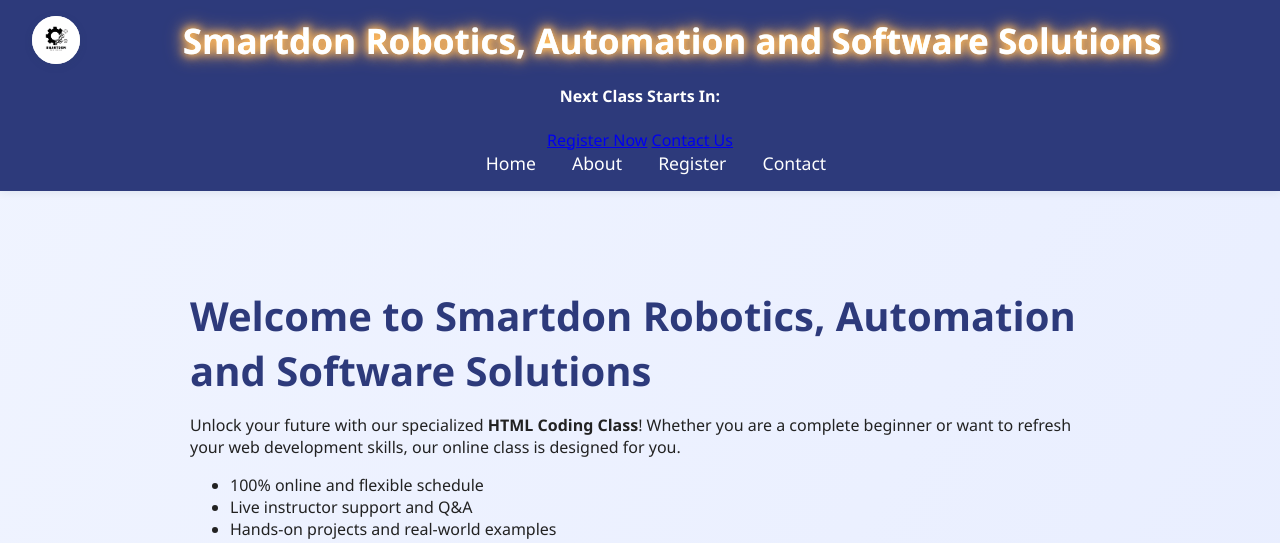
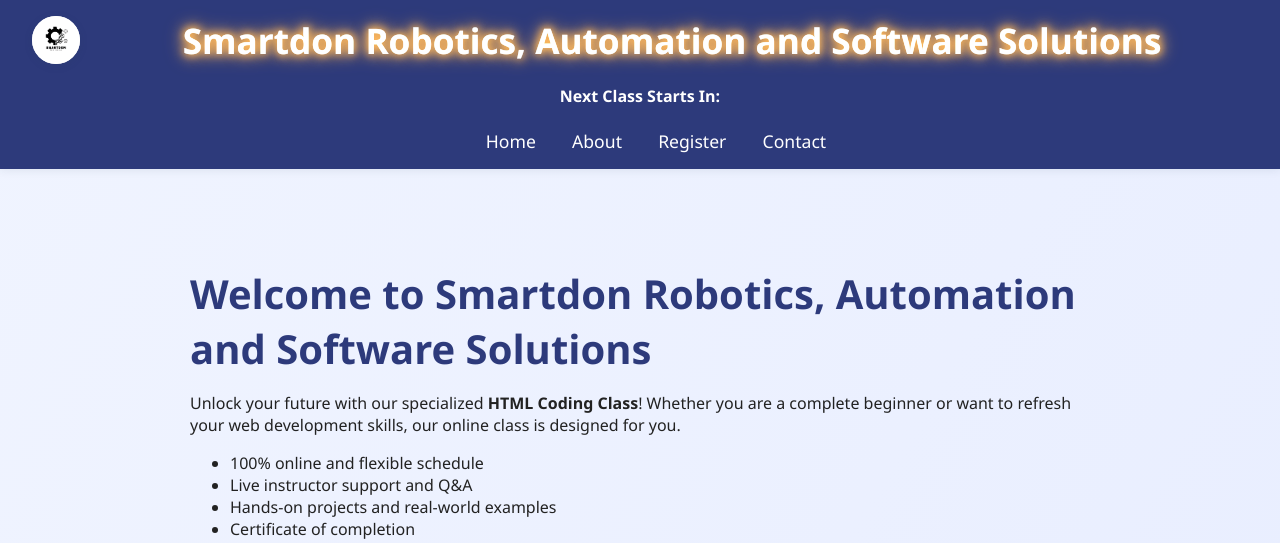
Before and after one commit to SMARTDON-TECHNOLOGIES/srass-coding-class-registration, a plain HTML site: page index.html in a window 1280 px wide. Shown: the top 543 px of the page. Drawn offline with Linux system fonts and the light colour scheme.

Commit message:
Add files via upload

```diff
--- a/index.html
+++ b/index.html
@@ -4,7 +4,7 @@
 <head>
     <meta charset="UTF-8" />
     <meta name="viewport" content="width=device-width, initial-scale=1.0" />
-    <title>Firm Name - Coding Class Registration</title>
+    <title>Smartdon Robotics,Automation and Software Solutions (SRASS) - Coding Class Registration</title>
     <link rel="stylesheet" href="assets/styles.css" />
 </head>
 
@@ -19,11 +19,7 @@
             <h4>Next Class Starts In:</h4>
             <div id="countdown"></div>
         </div>
-        <!-- Quick Links -->
-        <div class="quick-links">
-            <a href="#register" class="btn">Register Now</a>
-            <a href="#contact" class="btn">Contact Us</a>
-        </div>
+
         <nav class="nav" id="navMenu">
             <a href="#home">Home</a>
             <a href="#about">About</a>
```
